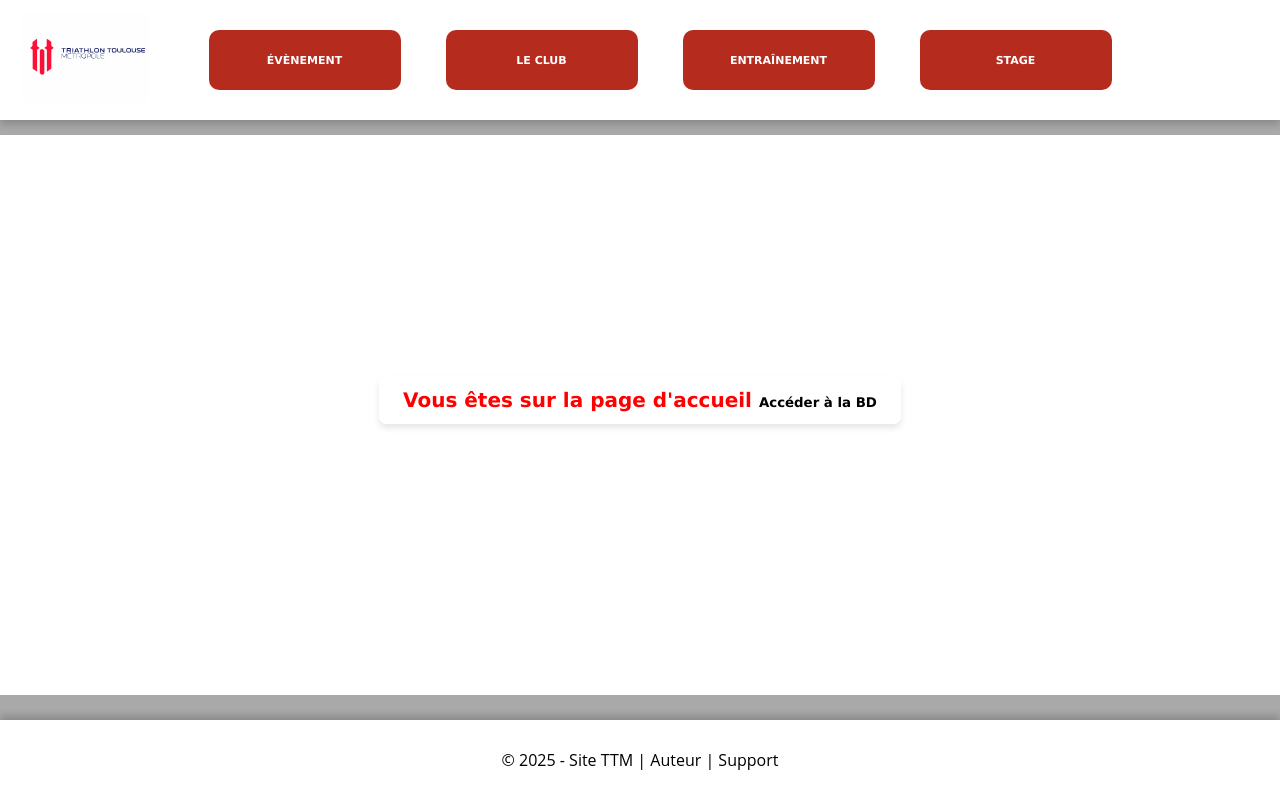
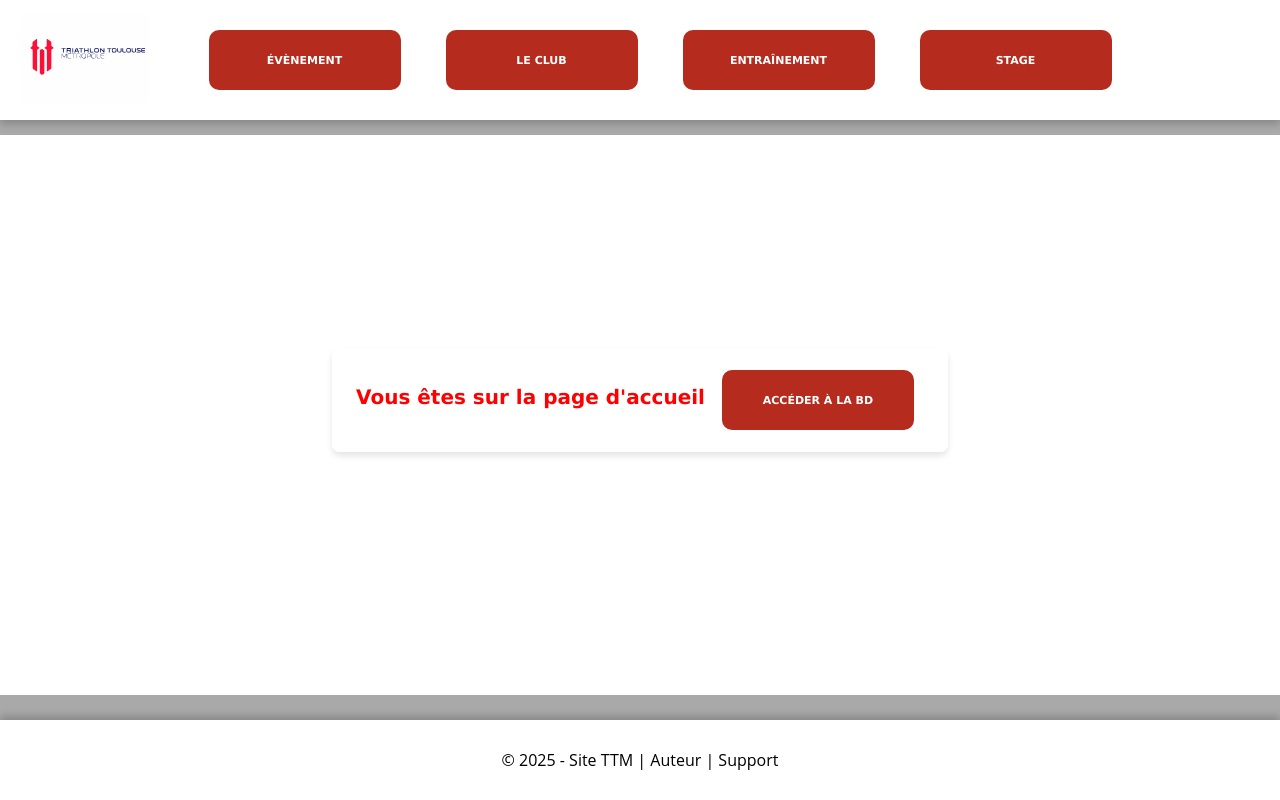
Before and after one commit to Team-TTM/frontend, a Vue app in the folder frontend/: page /users/HomePage in a window 1280 px wide. Built offline with nearby package versions, Linux system fonts and the light colour scheme.

Commit message:
edit : amélioration du bouton pour accéder à la liste des adhérents

```diff
--- a/frontend/src/pages/HomePage.vue
+++ b/frontend/src/pages/HomePage.vue
@@ -7,7 +7,7 @@
     <div id="PageText">
       Vous êtes sur la page d'accueil
       <router-link to="/users/csvListeAdherent">
-        <button id="button">Accéder à la BD</button>
+        <button id="bouton">Accéder à la BD</button>
       </router-link>
     </div>
     <div class="instagram-newsletter-container">
@@ -66,20 +66,30 @@ import BoutonsHeader from "@/components/boutonsHeader.vue";
   /*box-shadow: 2px 3px 6px rgba(0, 0, 0, 0.8);*/
 }
 
-#button{
-  background-color:#ffffff;
+#bouton{
+  position:relative;
+  min-width :15vw;
+  height: 7.5vh;
   cursor: pointer;
-  border : none;
-  border-radius: 10px;
-  font-weight:bold;
-
+  border: none;
+  border-radius : 10px;
+  background-color: #b52b1d;
+  color:#ffffff;
+  font-weight: bold;
+  font-size: 11px;
   font-family: Verdana, Geneva, Tahoma, sans-serif;
+  transition-duration: 0.4s;
+  text-align : center;
+  text-transform: uppercase;
+  margin: 10px;
 }
 
-#button:hover{
-  background-color: #b52b1d;
-  transition-duration: 0.4s;
+#bouton:hover{
+  background-color: #ffffff;
+  color:#b52b1d;
+  box-shadow : 0 12px 16px 0 rgba(0,0,0,0.24), 0 17px 50px 0 rgba(0,0,0,0.19);
 }
+
 
 
 p{
```
